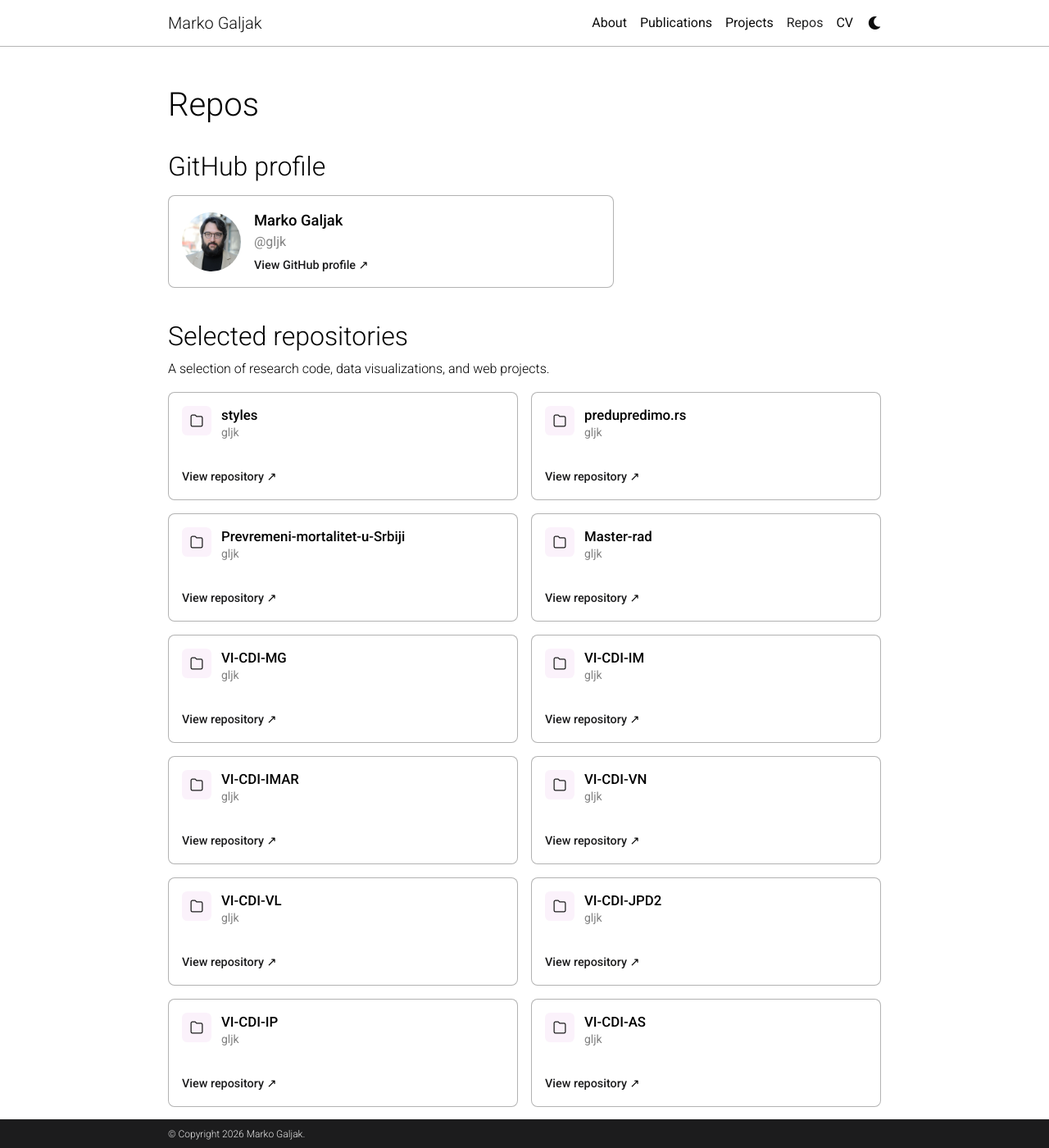
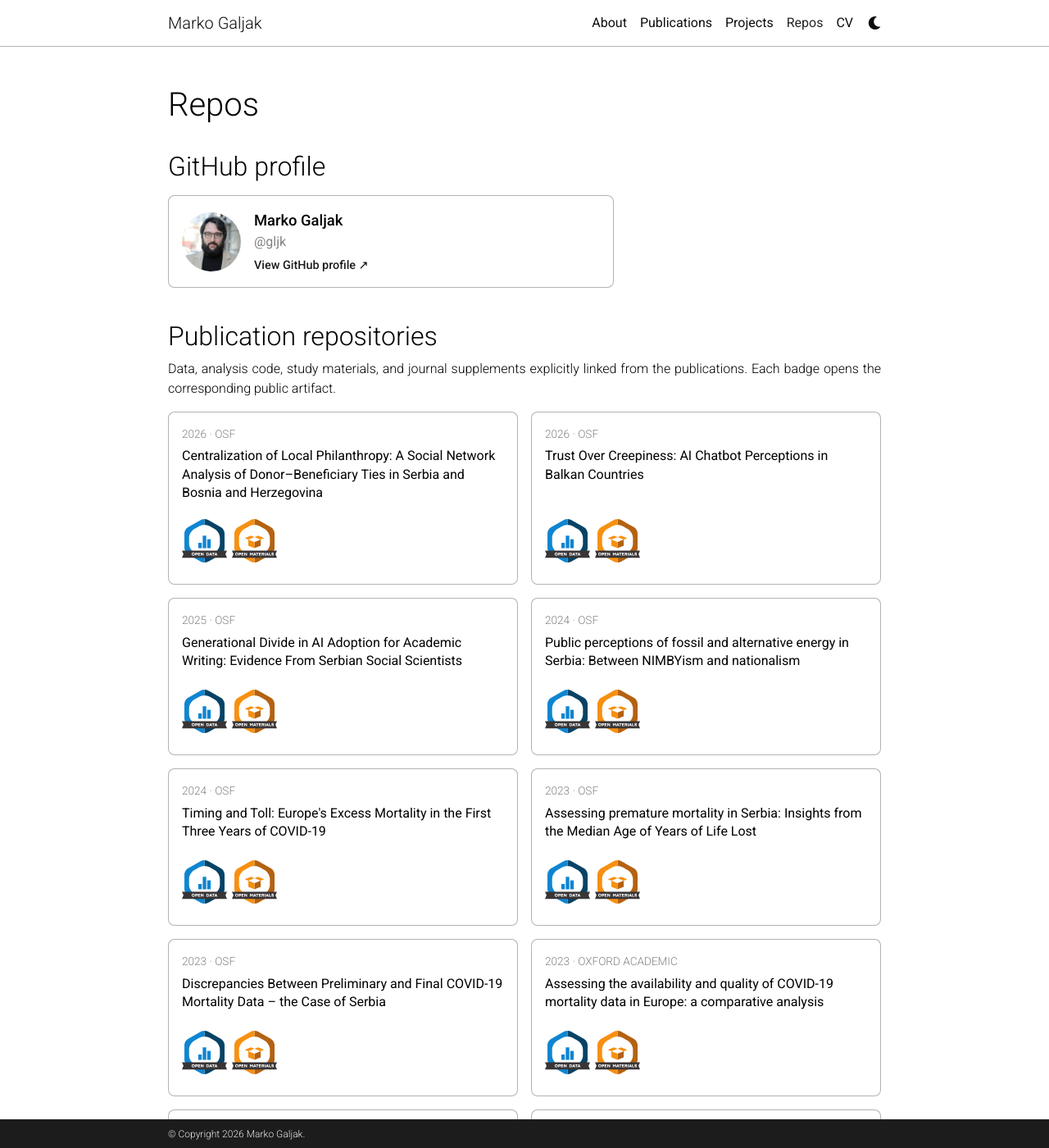
Before and after one commit to gljk/gljk, a Jekyll site: the page built from _pages/repositories.md, in a window 1280 px wide and 1400 px high. Shown: the whole window at 82% size. Built offline with Jekyll 4.4.1, drawn with Linux system fonts in a browser that asks for light colours; comment, search, counter and statistics services are not loaded; a style sheet for code colours, icons or effects is not loaded; some of the changed text lies outside the part shown.

Commit message:
addedd osf badges

```diff
--- a/_config.yml
+++ b/_config.yml
@@ -252,7 +252,7 @@ scholar:
   query: "@*"
 
 # Filter out certain bibtex entry keywords used internally from the bib output
-filtered_bibtex_keywords: [abbr, abstract, arxiv, bibtex_show, html, pdf, selected, supp, blog, code, poster, slides, website, preview, ft]
+filtered_bibtex_keywords: [abbr, abstract, arxiv, bibtex_show, html, pdf, selected, supp, blog, code, poster, slides, website, preview, ft, data, materials, preregistered]
 
 # Maximum number of authors to be shown for each publication (more authors are visible on click)
 max_author_limit: 3  # leave blank to always show all authors
--- a/_data/repositories.yml
+++ b/_data/repositories.yml
@@ -15,3 +15,77 @@ github_repos:
   - gljk/VI-CDI-IP
   - gljk/VI-CDI-AS
   - gljk/VI-CDI-MR
+
+# Publication-linked repositories and supplements. Keep these URLs aligned
+# with the data/materials fields in _bibliography/papers.bib.
+publication_repositories:
+  - key: galjak_centralization_2026
+    title: "Centralization of Local Philanthropy: A Social Network Analysis of Donor–Beneficiary Ties in Serbia and Bosnia and Herzegovina"
+    year: 2026
+    provider: OSF
+    url: https://osf.io/2g798/
+    data: https://osf.io/2g798/
+    materials: https://osf.io/2g798/
+  - key: galjak_trust_2026
+    title: "Trust Over Creepiness: AI Chatbot Perceptions in Balkan Countries"
+    year: 2026
+    provider: OSF
+    url: https://osf.io/utgs8/
+    data: https://osf.io/utgs8/
+    materials: https://osf.io/utgs8/
+  - key: galjak_generational_2026
+    title: "Generational Divide in AI Adoption for Academic Writing: Evidence From Serbian Social Scientists"
+    year: 2025
+    provider: OSF
+    url: https://osf.io/w3dkx/
+    data: https://osf.io/w3dkx/
+    materials: https://osf.io/w3dkx/
+  - key: galjak_public_2024
+    title: "Public perceptions of fossil and alternative energy in Serbia: Between NIMBYism and nationalism"
+    year: 2024
+    provider: OSF
+    url: https://osf.io/wmhqt/
+    data: https://osf.io/wmhqt/
+    materials: https://osf.io/wmhqt/
+  - key: marinkovic_timing_2024
+    title: "Timing and Toll: Europe's Excess Mortality in the First Three Years of COVID-19"
+    year: 2024
+    provider: OSF
+    url: https://osf.io/mc428/
+    data: https://osf.io/mc428/
+    materials: https://osf.io/mc428/
+  - key: galjak_assessing_2023
+    title: "Assessing premature mortality in Serbia: Insights from the Median Age of Years of Life Lost"
+    year: 2023
+    provider: OSF
+    url: https://osf.io/gx7e3/
+    data: https://osf.io/gx7e3/
+    materials: https://osf.io/gx7e3/
+  - key: galjak_discrepancies_2023
+    title: "Discrepancies Between Preliminary and Final COVID-19 Mortality Data – the Case of Serbia"
+    year: 2023
+    provider: OSF
+    url: https://osf.io/769me/
+    data: https://osf.io/769me/
+    materials: https://osf.io/769me/
+  - key: marinkovic_assessing_nodate
+    title: "Assessing the availability and quality of COVID-19 mortality data in Europe: a comparative analysis"
+    year: 2023
+    provider: Oxford Academic
+    url: https://academic.oup.com/eurpub/article/33/5/944/7188269#supplementary-data
+    data: https://academic.oup.com/eurpub/article/33/5/944/7188269#supplementary-data
+    materials: https://academic.oup.com/eurpub/article/33/5/944/7188269#supplementary-data
+  - key: budic_what_2021
+    title: "What drives public attitudes towards moral bioenhancement and why it matters: an exploratory study"
+    year: 2021
+    provider: Figshare and Springer Nature
+    url: https://doi.org/10.6084/m9.figshare.14502297.v1
+    data: https://doi.org/10.6084/m9.figshare.14502297.v1
+    materials: https://link.springer.com/article/10.1186/s12910-021-00732-1
+  - key: hoolwerf_philanthropy_2020
+    title: "Philanthropy in the Western Balkans: A Network Analysis Report on Giving in the Region"
+    year: 2020
+    provider: OSF
+    url: https://osf.io/sa72d/
+    data: https://osf.io/sa72d/
+    materials: https://osf.io/sa72d/
--- /dev/null
+++ b/_includes/open_science_badges.html
@@ -0,0 +1,41 @@
+{%- assign open_science_entry = include.entry -%}
+{%- if open_science_entry.data or open_science_entry.materials or open_science_entry.preregistered -%}
+<div class="open-science-badges" aria-label="Open science resources">
+  {%- if open_science_entry.data -%}
+  <a
+    class="open-science-badge"
+    href="{{ open_science_entry.data | escape }}"
+    aria-label="Open data: view the public data repository"
+    title="Open Data — view public repository"
+    target="_blank"
+    rel="noopener noreferrer"
+  >
+    <img src="{{ '/assets/img/open-science/open-data.svg' | relative_url }}" alt="Open Data" width="55" height="54" loading="lazy">
+  </a>
+  {%- endif -%}
+  {%- if open_science_entry.materials -%}
+  <a
+    class="open-science-badge"
+    href="{{ open_science_entry.materials | escape }}"
+    aria-label="Open materials: view the public materials repository"
+    title="Open Materials — view public repository"
+    target="_blank"
+    rel="noopener noreferrer"
+  >
+    <img src="{{ '/assets/img/open-science/open-materials.svg' | relative_url }}" alt="Open Materials" width="55" height="54" loading="lazy">
+  </a>
+  {%- endif -%}
+  {%- if open_science_entry.preregistered -%}
+  <a
+    class="open-science-badge"
+    href="{{ open_science_entry.preregistered | escape }}"
+    aria-label="Preregistered: view the public preregistration"
+    title="Preregistered — view public registration"
+    target="_blank"
+    rel="noopener noreferrer"
+  >
+    <img src="{{ '/assets/img/open-science/preregistered.svg' | relative_url }}" alt="Preregistered" width="55" height="54" loading="lazy">
+  </a>
+  {%- endif -%}
+</div>
+{%- endif -%}
--- /dev/null
+++ b/_includes/repository/publication_repo.html
@@ -0,0 +1,11 @@
+<article class="publication-repo-card">
+  <div class="publication-repo-card__body">
+    <p class="publication-repo-card__meta">{{ include.repository.year }} · {{ include.repository.provider }}</p>
+    <h3 class="publication-repo-card__title">
+      <a href="{{ include.repository.url }}" target="_blank" rel="noopener noreferrer">
+        {{ include.repository.title }}
+      </a>
+    </h3>
+  </div>
+  {% include open_science_badges.html entry=include.repository %}
+</article>
--- a/_layouts/bib.html
+++ b/_layouts/bib.html
@@ -144,6 +144,8 @@
           </div>
         {%- endif %}
 
+          {% include open_science_badges.html entry=entry %}
+
           <!-- Links/Buttons -->
           <div class="links">
           {%- if entry.abstract %}
--- a/_layouts/bibtex.html
+++ b/_layouts/bibtex.html
@@ -124,6 +124,8 @@
           <p>{{ page.entry.abstract }}</p>
           {%- endif %}
 
+          {% include open_science_badges.html entry=page.entry %}
+
           <div class="links mt-3">
             {%- if page.entry.ft %}
             <a href="{{ page.entry.ft | prepend: '/assets/pdf/' | relative_url }}" class="btn btn-sm z-depth-0" role="button" target="_blank">Full Text (PDF)</a>
--- a/_pages/repositories.md
+++ b/_pages/repositories.md
@@ -15,7 +15,19 @@ nav_order: 3
 </div>
 {% endif %}
 
-## Selected repositories
+## Publication repositories
+
+Data, analysis code, study materials, and journal supplements explicitly linked from the publications. Each badge opens the corresponding public artifact.
+
+{% if site.data.repositories.publication_repositories %}
+<div class="publication-repositories">
+  {% for repository in site.data.repositories.publication_repositories %}
+    {% include repository/publication_repo.html repository=repository %}
+  {% endfor %}
+</div>
+{% endif %}
+
+## Selected GitHub repositories
 
 A selection of research code, data visualizations, and web projects.
 
--- a/_sass/_base.scss
+++ b/_sass/_base.scss
@@ -415,6 +415,77 @@ footer.sticky-bottom {
   margin: 1rem 0 2.5rem;
 }
 
+.publication-repositories {
+  display: grid;
+  grid-template-columns: repeat(2, minmax(0, 1fr));
+  gap: 1rem;
+  margin: 1rem 0 2.5rem;
+}
+
+.publication-repo-card {
+  display: flex;
+  min-width: 0;
+  min-height: 12rem;
+  flex-direction: column;
+  justify-content: space-between;
+  gap: 0.75rem;
+  padding: 1rem;
+  background-color: var(--global-card-bg-color);
+  border: 1px solid var(--global-divider-color);
+  border-radius: 0.5rem;
+}
+
+.publication-repo-card__meta {
+  margin: 0 0 0.4rem;
+  color: var(--global-text-color-light);
+  font-size: 0.85rem;
+  text-transform: uppercase;
+}
+
+.publication-repo-card__title {
+  margin: 0;
+  font-size: 1rem;
+  line-height: 1.4;
+
+  a {
+    color: var(--global-text-color);
+
+    &:hover {
+      color: var(--global-theme-color);
+    }
+  }
+}
+
+.open-science-badges {
+  display: flex;
+  align-items: center;
+  gap: 0.35rem;
+  margin: 0.5rem 0 0.6rem;
+}
+
+.open-science-badge {
+  display: inline-flex;
+  border-bottom: 0;
+  border-radius: 0.25rem;
+  transition: filter 0.15s ease, transform 0.15s ease;
+
+  img {
+    display: block;
+    width: 55px;
+    height: auto;
+  }
+
+  &:hover {
+    filter: brightness(1.08);
+    transform: translateY(-1px);
+  }
+
+  &:focus-visible {
+    outline: 2px solid var(--global-theme-color);
+    outline-offset: 3px;
+  }
+}
+
 .repo {
   min-width: 0;
 }
@@ -496,7 +567,8 @@ footer.sticky-bottom {
 }
 
 @media (max-width: 575.98px) {
-  .repositories {
+  .repositories,
+  .publication-repositories {
     grid-template-columns: 1fr;
   }
 
```
Also changed, not shown: _bibliography/papers.bib (+20 -0 lines), assets/img/open-science/README.md (added, +8 -0 lines), assets/img/open-science/open-data.svg (added), assets/img/open-science/open-materials.svg (added), assets/img/open-science/preregistered.svg (added).
